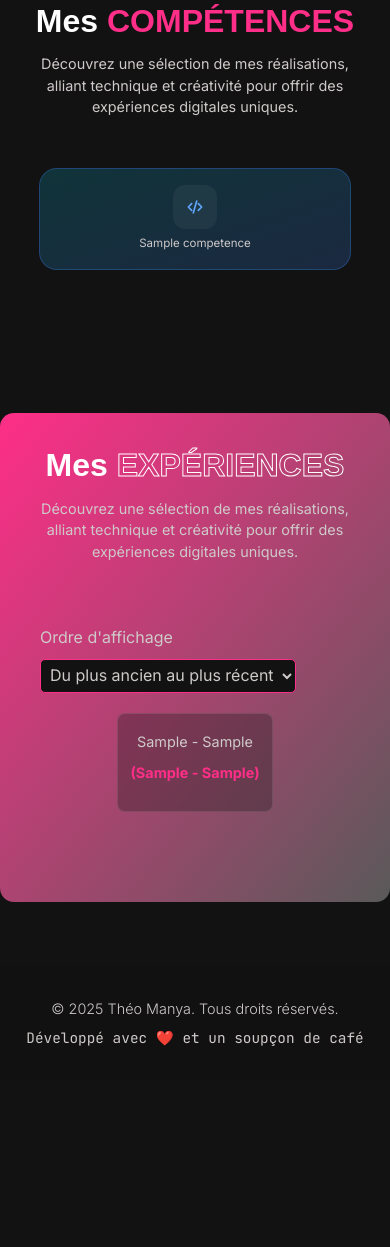
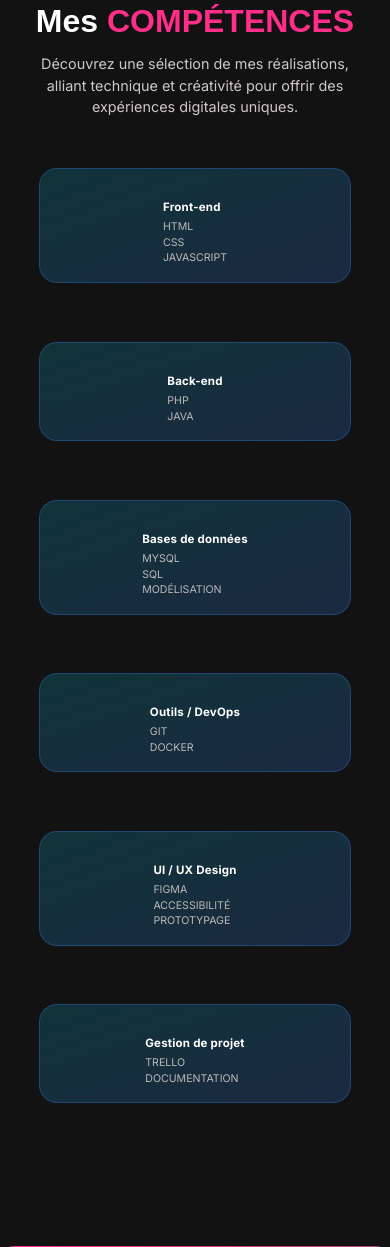
Before and after one commit to Maanaaa/theo-manya.fr, a PHP site: page / in a window 390 px wide. Shown: the part 1647-2894 px from the top of the page. Before the commit the page ends 2693 px from the top, so only its background shows below. Run offline with PHP 8.4, Linux system fonts and the light colour scheme; tables that the repository leaves empty or names only in its code hold one stand-in row (values such as "Sample post"); grey boxes marked "Sample" are stand-in pictures; some web fonts are replaced.

Commit message:
Ajout de détails dans les compétences

```diff
--- a/css/index.css
+++ b/css/index.css
@@ -795,6 +795,17 @@ nav ul li a:hover {
         width: 80%;
     }
 
+    .skills { width: 70%; display: flex; flex-wrap: wrap; justify-content: center; gap: 5vh; margin-top: 10vh; }
+.skill { display: flex; align-items: center; gap: 0.9rem; width: 42%; padding: 1rem; border-radius: var(--radius-medium); border: 1px solid #3b82f64d; background-color: rgba(21,21,21,.3); background-image: linear-gradient(to bottom right, #06b6d433, #3b82f633); }
+.skill:hover { background-image: linear-gradient(to bottom right, #3b82f633, #06b6d433); }
+.skill svg { width: 22px; height: 22px; padding: 12px; border-radius: 12px; background-color: #ffffff0d; color: rgb(96 165 250); }
+.skill p { text-align: left; margin: 0; color: var(--color-white); }
+.skill p strong { display: block; font-weight: 700; letter-spacing: .2px; }
+.skill p span { display: block; margin-top: 2px; font-size: .92em; color: var(--color-text); opacity: .9; }
+.skill p span { line-height: 1.5; }
+@media (max-width: 1024px){ .skill{ width: 80%; } }
+
+
     /* expériences */
     #experiences {
         flex-direction: column;
--- a/index.php
+++ b/index.php
@@ -40,6 +40,7 @@ $resultats->closeCursor();
     <script src="js/filter.js" defer></script>
     <script src="js/popup.js" defer></script>
     <script src="js/script.js" defer></script>
+    <script src="https://unpkg.com/lucide@latest" defer></script>
 </head>
 
 <body>
@@ -141,45 +142,22 @@ $resultats->closeCursor();
         </div>
         <div class="skills spaceTop">
             <?php
-            $svgs = [
-                '<svg class="w-6 h-6 text-gray-800 dark:text-white" aria-hidden="true" xmlns="http://www.w3.org/2000/svg" width="24" height="24" fill="none" viewBox="0 0 24 24"><path stroke="currentColor" stroke-linecap="round" stroke-linejoin="round" stroke-width="2" d="m8 8-4 4 4 4m8 0 4-4-4-4m-2-3-4 14"/></svg>',
-                '<svg xmlns="http://www.w3.org/2000/svg" x="0px" y="0px" width="100" height="100" viewBox="0 0 50 50">
-    <path d="M47,5v40L30.619,5H47z M17.762,36.579H25L28.429,45h7.238L25,18.801L17.762,36.579z M3,5v40L19.381,5H3z"></path>
-</svg>',
-                '<svg class="w-6 h-6 text-gray-800 dark:text-white" aria-hidden="true" xmlns="http://www.w3.org/2000/svg" width="24" height="24" fill="none" viewBox="0 0 24 24">
-  <path stroke="currentColor" stroke-linecap="round" stroke-linejoin="round" stroke-width="2" d="M5 4h1.5L9 16m0 0h8m-8 0a2 2 0 1 0 0 4 2 2 0 0 0 0-4Zm8 0a2 2 0 1 0 0 4 2 2 0 0 0 0-4Zm-8.5-3h9.25L19 7h-1M8 7h-.688M13 5v4m-2-2h4"/>
-</svg>
-',
-                '<svg class="w-6 h-6 text-gray-800 dark:text-white" aria-hidden="true" xmlns="http://www.w3.org/2000/svg" width="24" height="24" fill="currentColor" viewBox="0 0 24 24">
-  <path fill-rule="evenodd" d="M9 7V2.221a2 2 0 0 0-.5.365L4.586 6.5a2 2 0 0 0-.365.5H9Zm2 0V2h7a2 2 0 0 1 2 2v16a2 2 0 0 1-2 2H6a2 2 0 0 1-2-2V9h5a2 2 0 0 0 2-2Zm-2 4a2 2 0 0 0-2 2v2a2 2 0 0 0 2 2h2a2 2 0 0 0 2-2v-2a2 2 0 0 0-2-2H9Zm0 2h2v2H9v-2Zm7.965-.557a1 1 0 0 0-1.692-.72l-1.268 1.218a1 1 0 0 0-.308.721v.733a1 1 0 0 0 .37.776l1.267 1.032a1 1 0 0 0 1.631-.776v-2.984Z" clip-rule="evenodd"/>
-</svg>
-',
-                '<svg class="w-6 h-6 text-gray-800 dark:text-white" aria-hidden="true" xmlns="http://www.w3.org/2000/svg" width="24" height="24" fill="none" viewBox="0 0 24 24">
-  <path stroke="currentColor" stroke-linecap="round" stroke-width="2" d="M4.5 17H4a1 1 0 0 1-1-1 3 3 0 0 1 3-3h1m0-3.05A2.5 2.5 0 1 1 9 5.5M19.5 17h.5a1 1 0 0 0 1-1 3 3 0 0 0-3-3h-1m0-3.05a2.5 2.5 0 1 0-2-4.45m.5 13.5h-7a1 1 0 0 1-1-1 3 3 0 0 1 3-3h3a3 3 0 0 1 3 3 1 1 0 0 1-1 1Zm-1-9.5a2.5 2.5 0 1 1-5 0 2.5 2.5 0 0 1 5 0Z"/>
-</svg>
-',
-                '<svg class="w-6 h-6 text-gray-800 dark:text-white" aria-hidden="true" xmlns="http://www.w3.org/2000/svg" width="24" height="24" fill="none" viewBox="0 0 24 24">
-  <path stroke="currentColor" stroke-linecap="round" stroke-linejoin="round" stroke-width="2" d="M5 12a1 1 0 0 0-1 1v4a1 1 0 0 0 1 1h14a1 1 0 0 0 1-1v-4a1 1 0 0 0-1-1M5 12h14M5 12a1 1 0 0 1-1-1V7a1 1 0 0 1 1-1h14a1 1 0 0 1 1 1v4a1 1 0 0 1-1 1m-2 3h.01M14 15h.01M17 9h.01M14 9h.01"/>
-</svg>
+            $skills = [
+                ["icon" => "code", "title" => "Front-end", "meta" => "HTML • CSS • JavaScript"],
+                ["icon" => "server", "title" => "Back-end", "meta" => "PHP • Java"],
+                ["icon" => "database", "title" => "Bases de données", "meta" => "MySQL • SQL • Modélisation"],
+                ["icon" => "package", "title" => "Outils / DevOps", "meta" => "Git • Docker"],
+                ["icon" => "pen-tool", "title" => "UI / UX Design", "meta" => "Figma • Accessibilité • Prototypage"],
+                ["icon" => "kanban", "title" => "Gestion de projet", "meta" => "Trello • Documentation"]
+            ];
+            foreach ($skills as $s): ?>
+                <div data-tilt class="skill flex">
+                    <i data-lucide="<?php echo $s['icon']; ?>"></i>
+                    <p><strong><?php echo $s['title']; ?><br></strong><span><?php echo str_replace(' • ', '<br>', $s['meta']); ?></span></p>
+                </div>
+            <?php endforeach; ?>
+        </div>
 
-',
-                '<svg class="w-6 h-6 text-gray-800 dark:text-white" aria-hidden="true" xmlns="http://www.w3.org/2000/svg" width="24" height="24" fill="none" viewBox="0 0 24 24">
-  <path stroke="currentColor" stroke-linecap="round" stroke-linejoin="round" stroke-width="2" d="M19 6c0 1.657-3.134 3-7 3S5 7.657 5 6m14 0c0-1.657-3.134-3-7-3S5 4.343 5 6m14 0v6M5 6v6m0 0c0 1.657 3.134 3 7 3s7-1.343 7-3M5 12v6c0 1.657 3.134 3 7 3s7-1.343 7-3v-6"/>
-</svg>
-',
-                '<svg xmlns="http://www.w3.org/2000/svg" width="20" height="20" viewBox="0 0 24 24" fill="none" stroke="currentColor" stroke-width="2" stroke-linecap="round" stroke-linejoin="round"><path d="M16 18l6-6-6-6M8 6l-6 6 6 6"/></svg>'
-            ];
-
-            $index = 0;
-            foreach ($tabSkills as $skill): ?>
-                <div data-tilt class="skill flex">
-                    <?php echo $svgs[$index % count($svgs)]; ?>
-                    <p><?php echo $skill["titre"]; ?></p>
-                </div>
-            <?php
-                $index++;
-            endforeach; ?>
-        </div>
     </section>
     <section id="experiences" class="spaceTop flex">
         <div class="showCase">
@@ -256,6 +234,7 @@ $resultats->closeCursor();
     <script src="js/vanilla-tilt.min.js"></script>
     <script src="https://unpkg.com/flowbite/dist/flowbite.min.js"></script>
     <div id="menuOverlay" class="menu-overlay" hidden></div> <!-- Overlay pour le menu en version mobile -->
+    <script src="https://unpkg.com/lucide@latest" defer></script>
 </body>
 
 </html>
--- a/js/popup.js
+++ b/js/popup.js
@@ -86,7 +86,12 @@ function init() {
       openPopup();
     });
   });
+
+
+
 }
 
 
+
+
 window.addEventListener("load", init);
```
Also changed, not shown: 1 other file.
